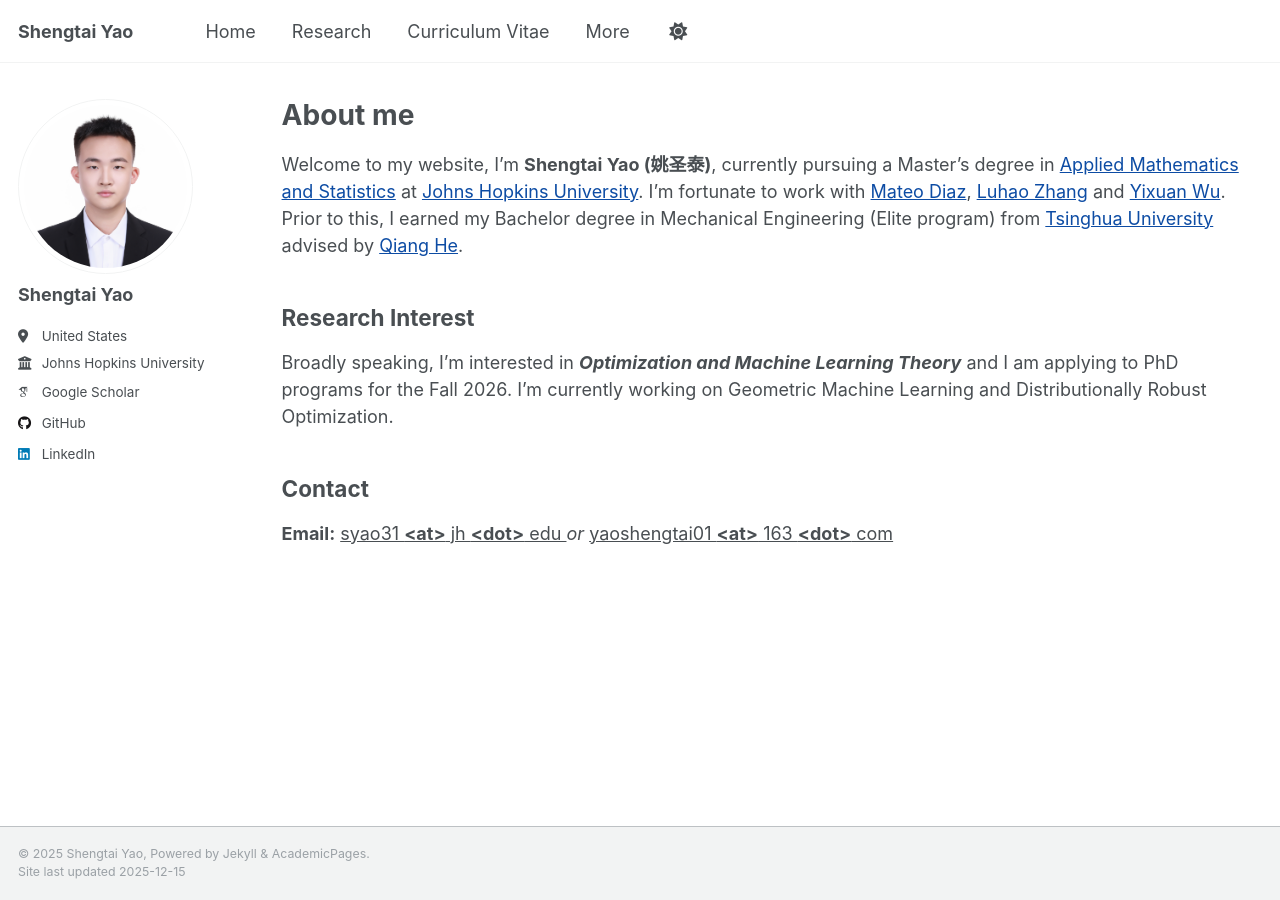
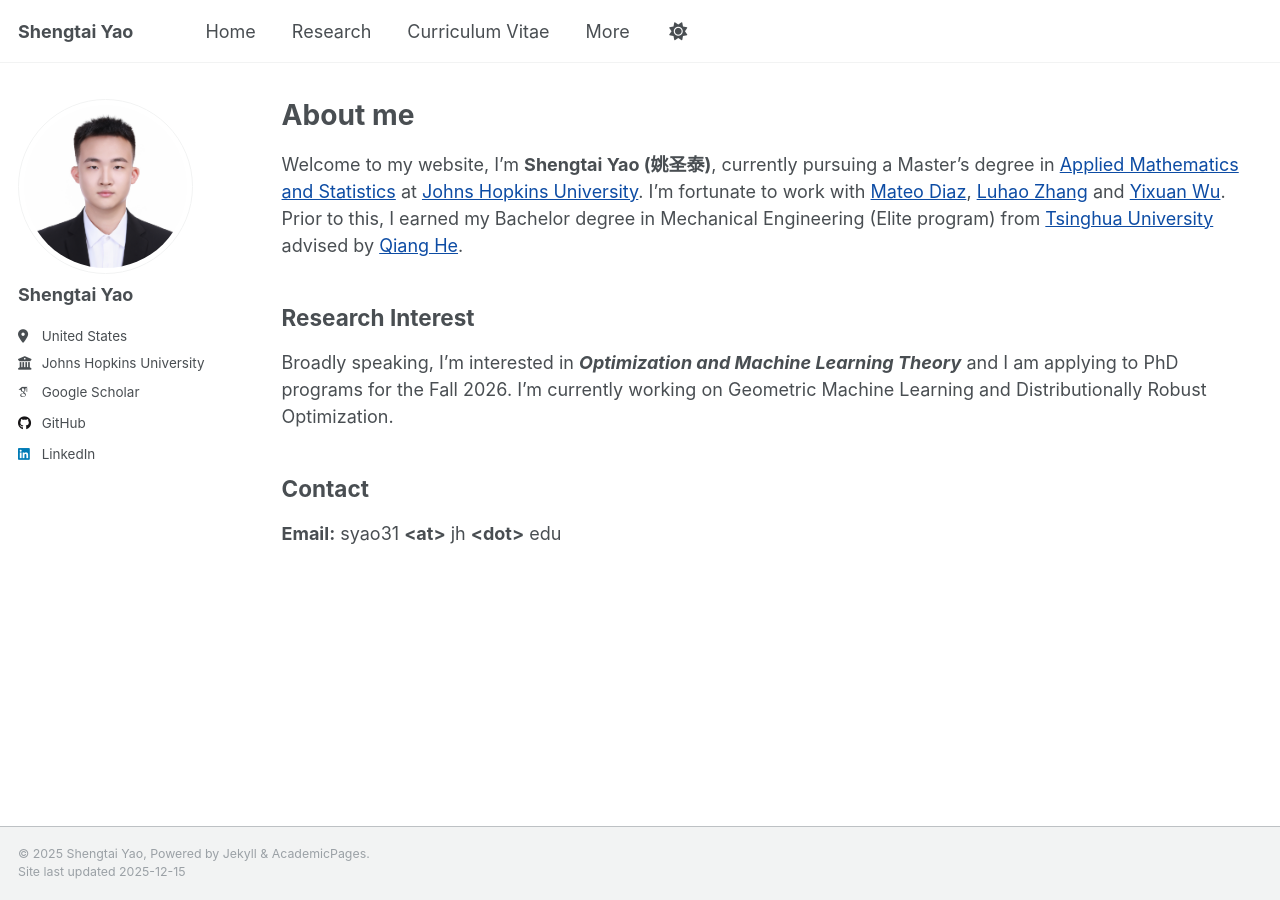
Before and after one commit to Yaoshengtai/Yaoshengtai.github.io, a Jekyll site: the page built from _pages/about.md, in a window 1280 px wide. Built offline with Jekyll 4.4.1, drawn with Linux system fonts in a browser that asks for light colours; some web fonts are replaced.

Commit message:
Update about.md

```diff
--- a/_pages/about.md
+++ b/_pages/about.md
@@ -19,4 +19,4 @@ Broadly speaking, I'm interested in ***Optimization and Machine Learning Theory*
 
 ## Contact
 
-**Email:**  <span style="text-decoration:underline;"> syao31 **\<at\>** jh **\<dot\>** edu </span> *or*  <span style="text-decoration:underline;"> yaoshengtai01 **\<at\>** 163 **\<dot\>** com </span>
+**Email:** syao31 **\<at\>** jh **\<dot\>** edu
```
